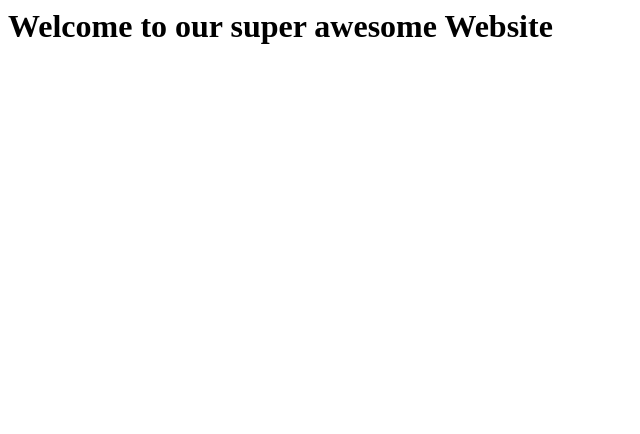
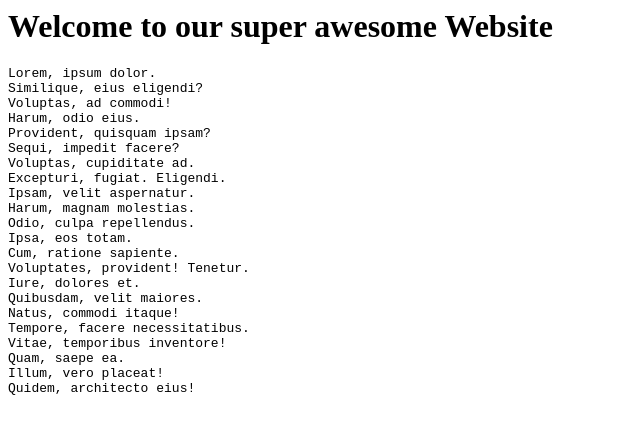
Before and after one commit to SPL21GL/blumentopf, a plain HTML site: page HtmlProject/index.html in a window 1280 px wide. Shown: the whole page, without its empty margins (0-640 px from the left). Drawn offline with Linux system fonts and the light colour scheme.

Commit message:
Added text to index.html

```diff
--- a/HtmlProject/index.html
+++ b/HtmlProject/index.html
@@ -1 +1,26 @@
 <h1>Welcome to our super awesome Website</h1>
+
+<pre>
+Lorem, ipsum dolor.
+Similique, eius eligendi?
+Voluptas, ad commodi!
+Harum, odio eius.
+Provident, quisquam ipsam?
+Sequi, impedit facere?
+Voluptas, cupiditate ad.
+Excepturi, fugiat. Eligendi.
+Ipsam, velit aspernatur.
+Harum, magnam molestias.
+Odio, culpa repellendus.
+Ipsa, eos totam.
+Cum, ratione sapiente.
+Voluptates, provident! Tenetur.
+Iure, dolores et.
+Quibusdam, velit maiores.
+Natus, commodi itaque!
+Tempore, facere necessitatibus.
+Vitae, temporibus inventore!
+Quam, saepe ea.
+Illum, vero placeat!
+Quidem, architecto eius!
+</pre>
```
